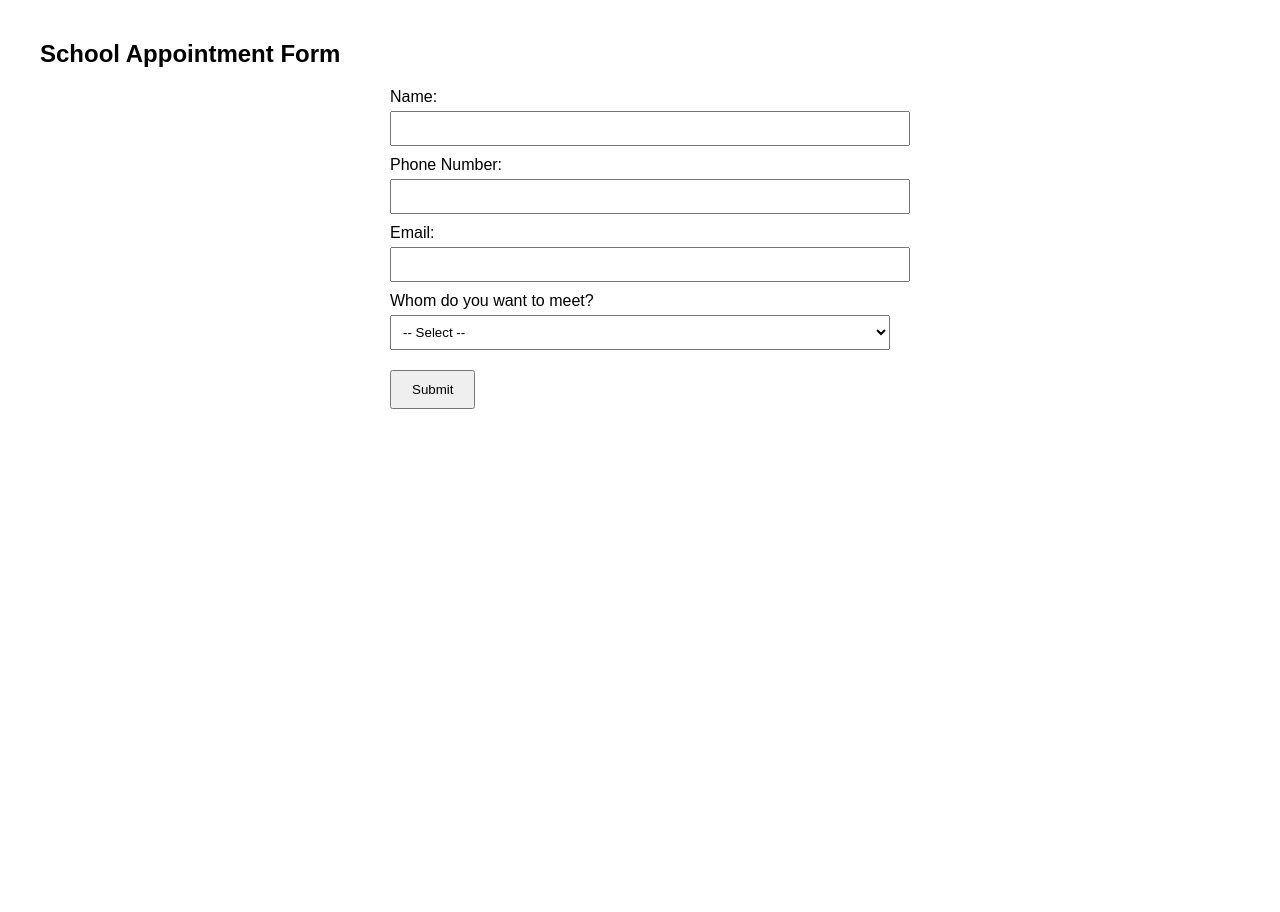
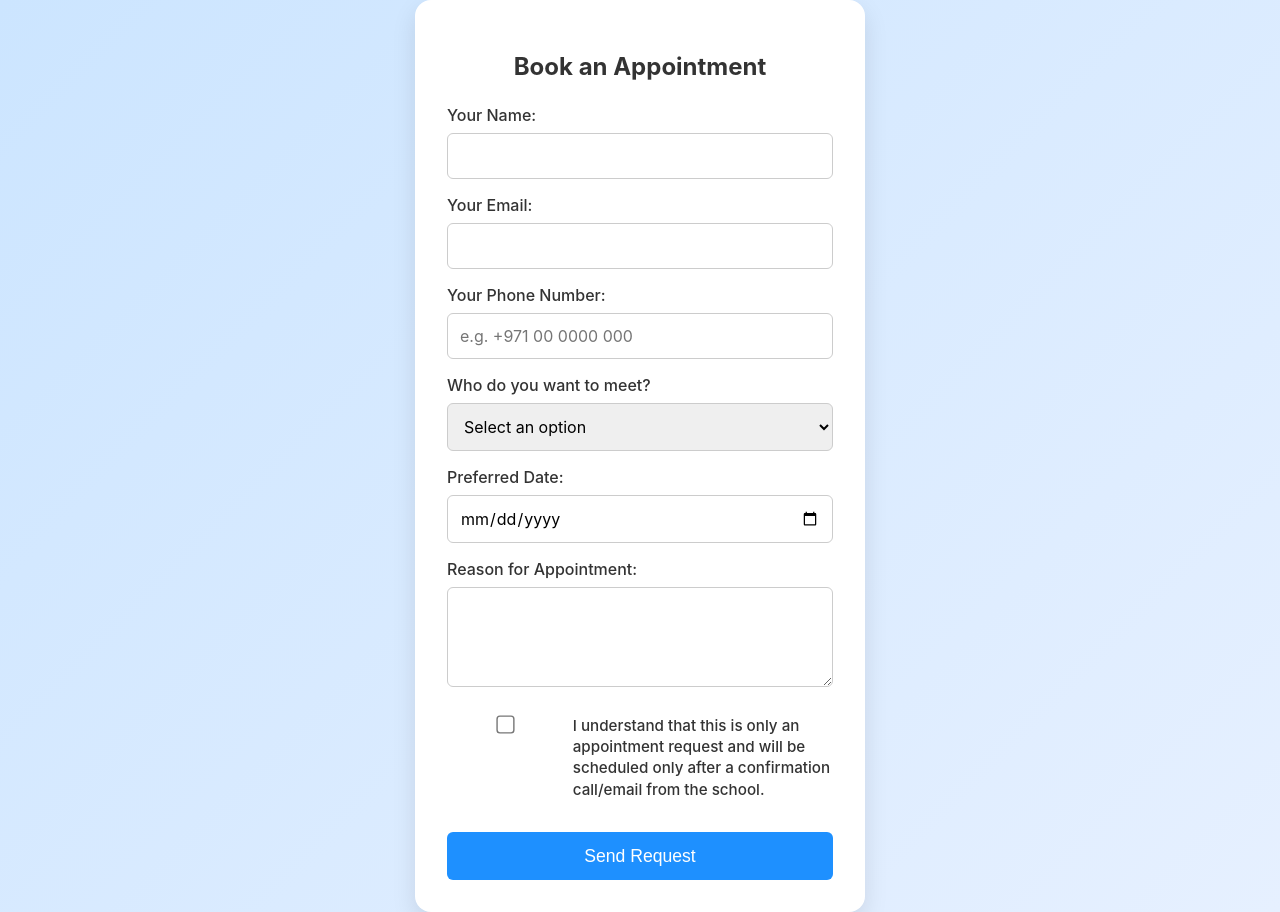
Before and after one commit to PhantomDaDev/pls-work, a website: page index.html in a window 1280 px wide. Before the commit the page ends 800 px from the top, so only its background shows below. Drawn offline with Linux system fonts and the light colour scheme.

Commit message:
Update index.html

```diff
--- a/index.html
+++ b/index.html
@@ -5,116 +5,247 @@
   <meta name="viewport" content="width=device-width, initial-scale=1.0"/>
   <title>School Appointment Form</title>
   <style>
+    :root {
+      --primary-color: #1e90ff;
+      --background-gradient: linear-gradient(135deg, #cce5ff, #e6f0ff);
+      --form-background: #ffffff;
+      --input-border: #ccc;
+      --input-focus: var(--primary-color);
+      --text-color: #333;
+      --font-family: -apple-system, BlinkMacSystemFont, "Segoe UI", Roboto, Oxygen-Sans, Ubuntu, Cantarell, "Helvetica Neue", sans-serif;
+    }
+
+    * {
+      box-sizing: border-box;
+    }
+
     body {
-      font-family: Arial, sans-serif;
-      margin: 40px;
+      margin: 0;
+      padding: 0;
+      font-family: var(--font-family);
+      background: var(--background-gradient);
+      display: flex;
+      justify-content: center;
+      align-items: center;
+      min-height: 100vh;
     }
-    form {
-      max-width: 500px;
-      margin: auto;
+
+    .form-container {
+      background-color: var(--form-background);
+      padding: 2rem;
+      border-radius: 16px;
+      box-shadow: 0 10px 25px rgba(0, 0, 0, 0.1);
+      width: 100%;
+      max-width: 450px;
+      backdrop-filter: blur(6px);
+      transition: transform 0.3s ease;
     }
-    label {
+
+    .form-container:hover {
+      transform: translateY(-4px);
+    }
+
+    .form-container h2 {
+      margin-bottom: 1.5rem;
+      color: var(--text-color);
+      text-align: center;
+      font-size: 1.5rem;
+    }
+
+    .form-group {
+      margin-bottom: 1rem;
+    }
+
+    .form-group label {
       display: block;
-      margin-top: 10px;
+      margin-bottom: 0.5rem;
+      color: var(--text-color);
+      font-weight: 500;
+      font-size: 1rem;
     }
-    input, select {
+
+    .form-group input,
+    .form-group textarea,
+    .form-group select {
       width: 100%;
-      padding: 8px;
-      margin-top: 5px;
+      padding: 0.75rem;
+      border: 1px solid var(--input-border);
+      border-radius: 6px;
+      font-size: 1rem;
+      transition: border-color 0.3s;
+      font-family: var(--font-family);
     }
-    button {
-      margin-top: 20px;
-      padding: 10px 20px;
+
+    .form-group input:focus,
+    .form-group textarea:focus,
+    .form-group select:focus {
+      border-color: var(--input-focus);
+      outline: none;
     }
-    #teacherField {
-      display: none;
+
+    .form-group textarea {
+      resize: vertical;
+      min-height: 100px;
+    }
+
+    .submit-button {
+      width: 100%;
+      padding: 0.85rem;
+      background-color: var(--primary-color);
+      color: #fff;
+      border: none;
+      border-radius: 6px;
+      font-size: 1.1rem;
+      cursor: pointer;
+      transition: background-color 0.3s;
+      margin-top: 1rem;
+    }
+
+    .submit-button:hover {
+      background-color: #187bcd;
+    }
+
+    .form-group.confirmation {
+      margin-top: 1.5rem;
+      font-size: 1rem;
+      color: var(--text-color);
+    }
+
+    .form-group.confirmation label {
+      display: flex;
+      align-items: flex-start;
+      gap: 0.6rem;
+      cursor: pointer;
+      font-size: 0.95rem;
+      line-height: 1.4;
+    }
+
+    .form-group.confirmation input[type="checkbox"] {
+      transform: scale(1.4);
+      margin-top: 0.2rem;
+      cursor: pointer;
+    }
+
+    @media (max-width: 500px) {
+      .form-container {
+        padding: 1.2rem;
+        border-radius: 12px;
+      }
+
+      .form-container h2 {
+        font-size: 1.3rem;
+      }
+
+      .form-group input,
+      .form-group textarea,
+      .form-group select {
+        font-size: 0.95rem;
+      }
+
+      .submit-button {
+        font-size: 1rem;
+      }
+
+      .form-group.confirmation label {
+        font-size: 0.9rem;
+      }
     }
   </style>
 </head>
 <body>
+  <div class="form-container">
+    <h2>Book an Appointment</h2>
+    <form id="appointment-form">
+      <div class="form-group">
+        <label for="name">Your Name:</label>
+        <input type="text" id="name" name="name" required />
+      </div>
+      <div class="form-group">
+        <label for="email">Your Email:</label>
+        <input type="email" id="email" name="email" required />
+      </div>
+      <div class="form-group">
+        <label for="phone">Your Phone Number:</label>
+        <input
+          type="tel"
+          id="phone"
+          name="phone"
+          pattern="[0-9]{10}"
+          placeholder="e.g. +971 00 0000 000"
+          required
+        />
+      </div>
+      <div class="form-group">
+  <label for="who-to-meet">Who do you want to meet?</label>
+  <select id="who-to-meet" name="who_to_meet" required>
+    <option value="" disabled selected>Select an option</option>
+    <option value="Principal">Principal</option>
+    <option value="Vice Principal">Vice Principal</option>
+    <option value="Supervisor KG">Supervisor (KG)</option>
+    <option value="Supervisor 1-2">Supervisor (1-2)</option>
+    <option value="Supervisor 3-5">Supervisor (3-5)</option>
+    <option value="Supervisor 6-8">Supervisor (6-8)</option>
+    <option value="Supervisor 9-12">Supervisor (9-12)</option>
+    <option value="Teacher">Teacher</option>
+  </select>
+</div>
 
-  <h2>School Appointment Form</h2>
-  <form id="appointmentForm">
-    <label for="name">Name:</label>
-    <input type="text" id="name" required>
+<div class="form-group" id="teacher-name-group" style="display: none;">
+  <label for="teacher-name">Which teacher do you want to meet?</label>
+  <input type="text" id="teacher-name" name="teacher_name" />
+</div>
 
-    <label for="phone">Phone Number:</label>
-    <input type="tel" id="phone" required>
+      <div class="form-group">
+        <label for="date">Preferred Date:</label>
+        <input type="date" id="date" name="appointment_date" required />
+      </div>
+      <div class="form-group">
+        <label for="reason">Reason for Appointment:</label>
+        <textarea id="reason" name="message" required></textarea>
+      </div>
+      <div class="form-group confirmation">
+        <label for="confirm">
+          <input type="checkbox" id="confirm" required />
+          <span>
+            I understand that this is only an appointment request and will be
+            scheduled only after a confirmation call/email from the school.
+          </span>
+        </label>
+      </div>
 
-    <label for="email">Email:</label>
-    <input type="email" id="email" required>
-
-    <label for="meet">Whom do you want to meet?</label>
-    <select id="meet" required>
-      <option value="">-- Select --</option>
-      <option value="Principal">Principal</option>
-      <option value="Vice-Principal">Vice-Principal</option>
-      <option value="Supervisors (KG)">Supervisors (KG)</option>
-      <option value="Supervisors (1-2)">Supervisors (1-2)</option>
-      <option value="Supervisors (3-5)">Supervisors (3-5)</option>
-      <option value="Supervisors (6-8)">Supervisors (6-8)</option>
-      <option value="Supervisors (9-12)">Supervisors (9-12)</option>
-      <option value="Admissions Department">Admissions Department</option>
-      <option value="Teacher">Teacher</option>
-    </select>
-
-    <div id="teacherField">
-      <label for="teacher">Which Teacher?</label>
-      <input type="text" id="teacher">
-    </div>
-
-    <button type="submit">Submit</button>
-  </form>
+      <button type="submit" class="submit-button">Send Request</button>
+    </form>
+  </div>
 
   <script>
-    const meet = document.getElementById('meet');
-    const teacherField = document.getElementById('teacherField');
-
-    meet.addEventListener('change', () => {
-      if (meet.value === 'Teacher') {
-        teacherField.style.display = 'block';
-        document.getElementById('teacher').required = true;
-      } else {
-        teacherField.style.display = 'none';
-        document.getElementById('teacher').required = false;
-      }
-    });
-
-    document.getElementById('appointmentForm').addEventListener('submit', async (e) => {
+    document.getElementById('appointment-form').addEventListener('submit', async function (e) {
       e.preventDefault();
 
-      const name = document.getElementById('name').value;
-      const phone = document.getElementById('phone').value;
-      const email = document.getElementById('email').value;
-      const meetValue = document.getElementById('meet').value;
-      const teacher = document.getElementById('teacher').value;
+      const name = document.getElementById('name').value.trim();
+      const email = document.getElementById('email').value.trim();
+      const phone = document.getElementById('phone').value.trim();
+      const date = document.getElementById('date').value;
+      const message = document.getElementById('reason').value.trim();
 
-      const payload = {
-        name,
-        phone,
-        email,
-        meet: meetValue,
-        teacher: meetValue === 'Teacher' ? teacher : ''
-      };
+      const response = await fetch('/api/send-email', {
+        method: 'POST',
+        headers: {
+          'Content-Type': 'application/json'
+        },
+        body: JSON.stringify({
+          name,
+          email,
+          phone,
+          date,
+          message
+        })
+      });
 
-      try {
-        const res = await fetch('/api/send-emails', {
-          method: 'POST',
-          headers: { 'Content-Type': 'application/json' },
-          body: JSON.stringify(payload)
-        });
-
-        const data = await res.json();
-        console.log('Response from server:', data);
-
-        if (data.success) {
-          alert("Appointment submitted successfully!");
-        } else {
-          alert("Something went wrong. Check the console.");
-        }
-      } catch (error) {
-        console.error('Error sending email:', error);
-        alert("Failed to send appointment. Please try again.");
+      if (response.ok) {
+        alert('Appointment request submitted successfully.');
+        document.getElementById('appointment-form').reset();
+      } else {
+        alert('There was an error submitting your request. Please try again later.');
       }
     });
   </script>
```
